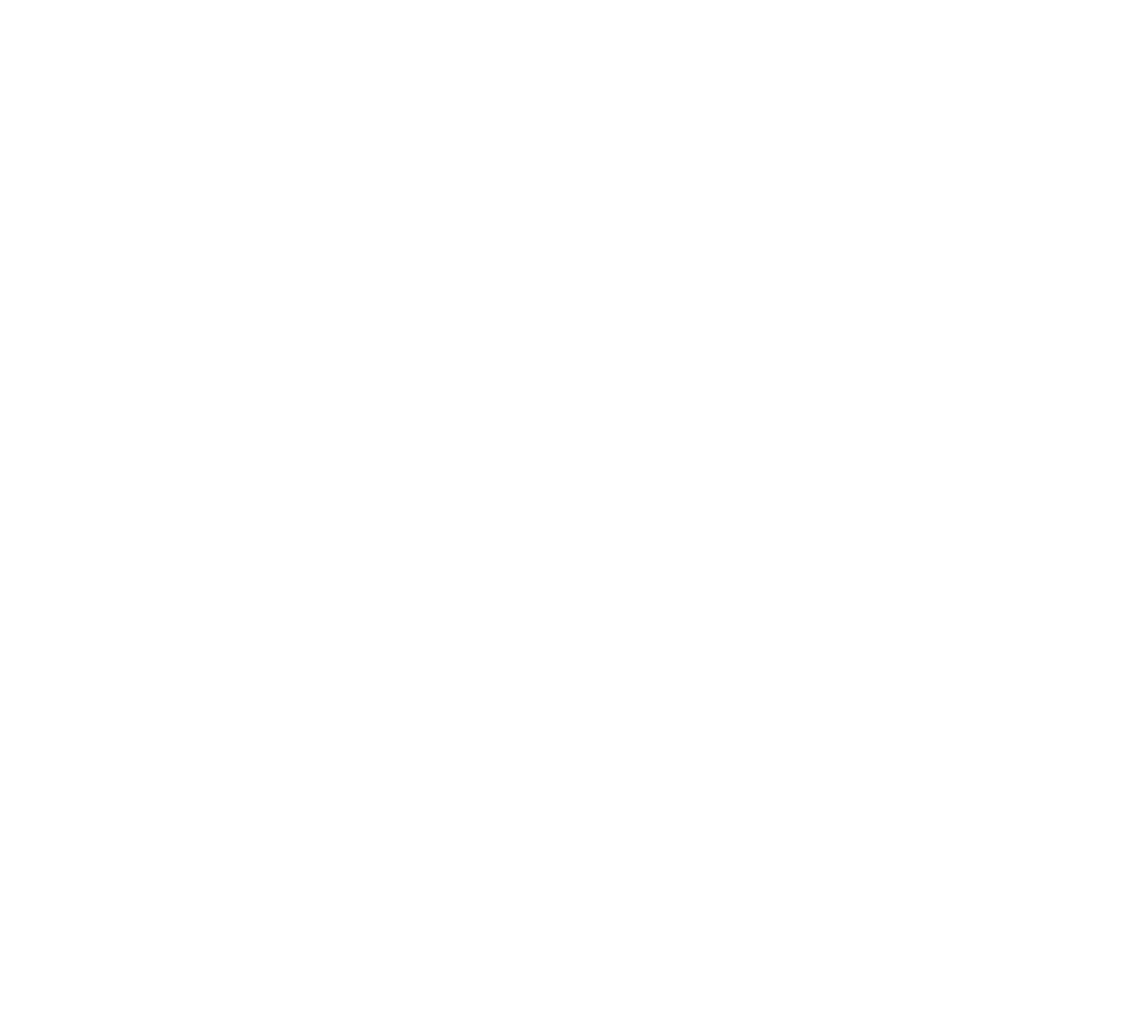
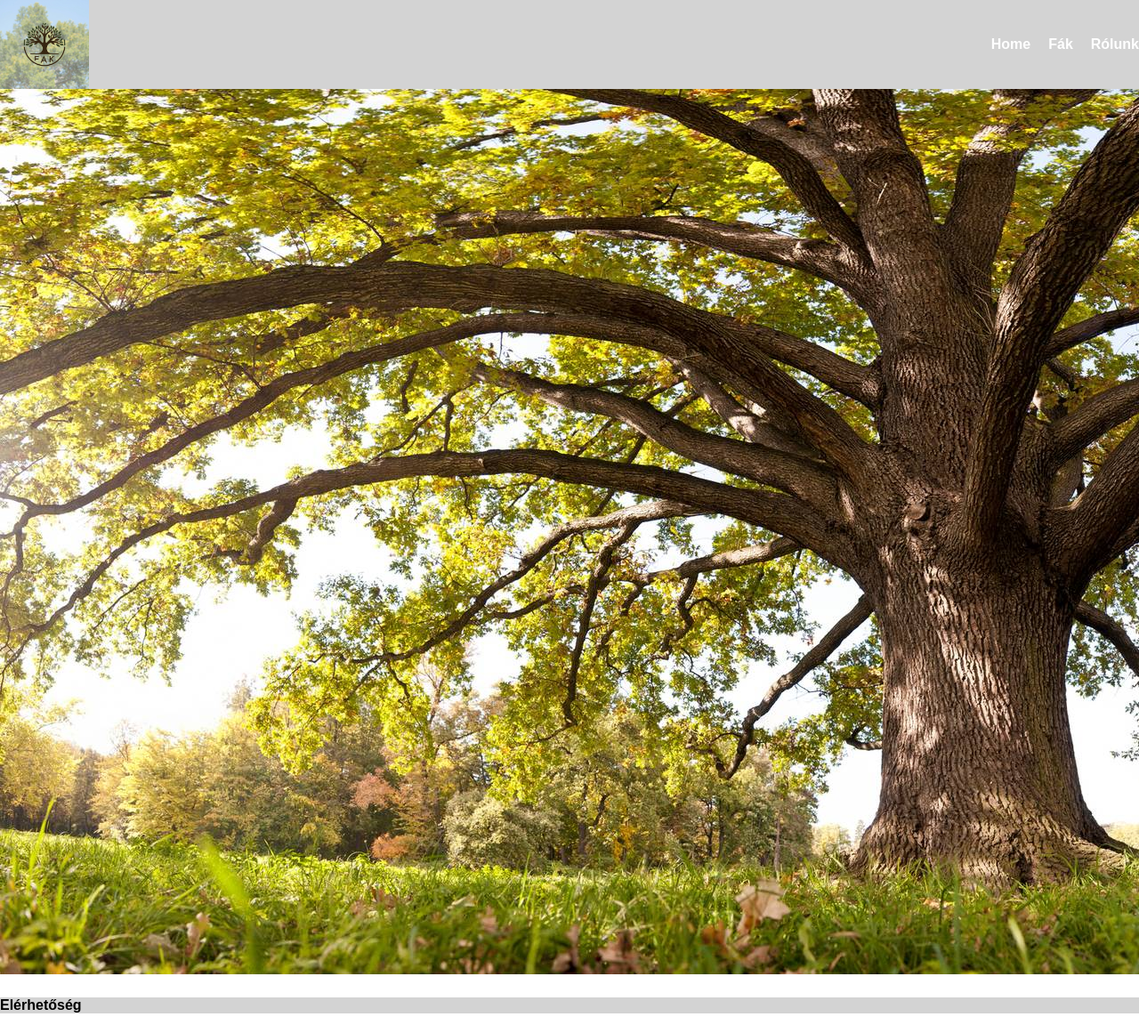
Before and after one commit to PGJesus/faiskola, a plain HTML site: page index.html in a window 1280 px wide. Shown: the whole page at 89% size. Before the commit the page ends 800 px from the top, so only its background shows below. Drawn offline with Linux system fonts and the light colour scheme.

Commit message:
samll progress

```diff
--- a/css/styles.css
+++ b/css/styles.css
@@ -1,6 +1,22 @@
 body {
     margin: 0;
     font-family: Arial, sans-serif;
+}
+
+div.bg-img-fak {
+    height: 1000px;
+    width: 100%;
+    background-image: url(../images/56440343_4173207_7f0fb0a4f1fc0fb5187603c37b120d94_wm.jpg);
+    filter: blur(3px);
+    -webkit-filter: blur(3px);
+    opacity: 0.7;
+}
+
+div.bg-img-home {
+    height: 1000px;
+    width: 100%;
+    background-image: url(../images/56440343_4173207_7f0fb0a4f1fc0fb5187603c37b120d94_wm.jpg);
+    background-repeat: no-repeat;
 }
 
 #navbar {
@@ -34,3 +50,7 @@ body {
 #logo {
     height: 100px;
 }
+
+footer {
+    background-color: lightgray;
+}
--- a/index.html
+++ b/index.html
@@ -7,6 +7,17 @@
     <link rel="stylesheet" href="css/styles.css">
 </head>
 <body>
-
+    <nav id="navbar">
+        <img src="images/FAK_Logo.jpg" alt="Logo" id="logo">
+        <ul id="nav-links">
+            <li><a href="index.html">Home</a></li>
+            <li><a href="fak.html">Fák</a></li>
+            <li><a href="rolunk.html">Rólunk</a></li>
+        </ul>
+    </nav>
+    <div class="bg-img-home"></div>
+    <footer>
+        <h4>Elérhetőség</h4>
+    </footer>
 </body>
 </html>
```
Also changed, not shown: fak.html (+1 -0 lines), rolunk.html (+7 -1 lines), images/56440343_4173207_7f0fb0a4f1fc0fb5187603c37b120d94_wm.jpg (added), images/trees-4450514_1280-1080x675.jpg (added).
